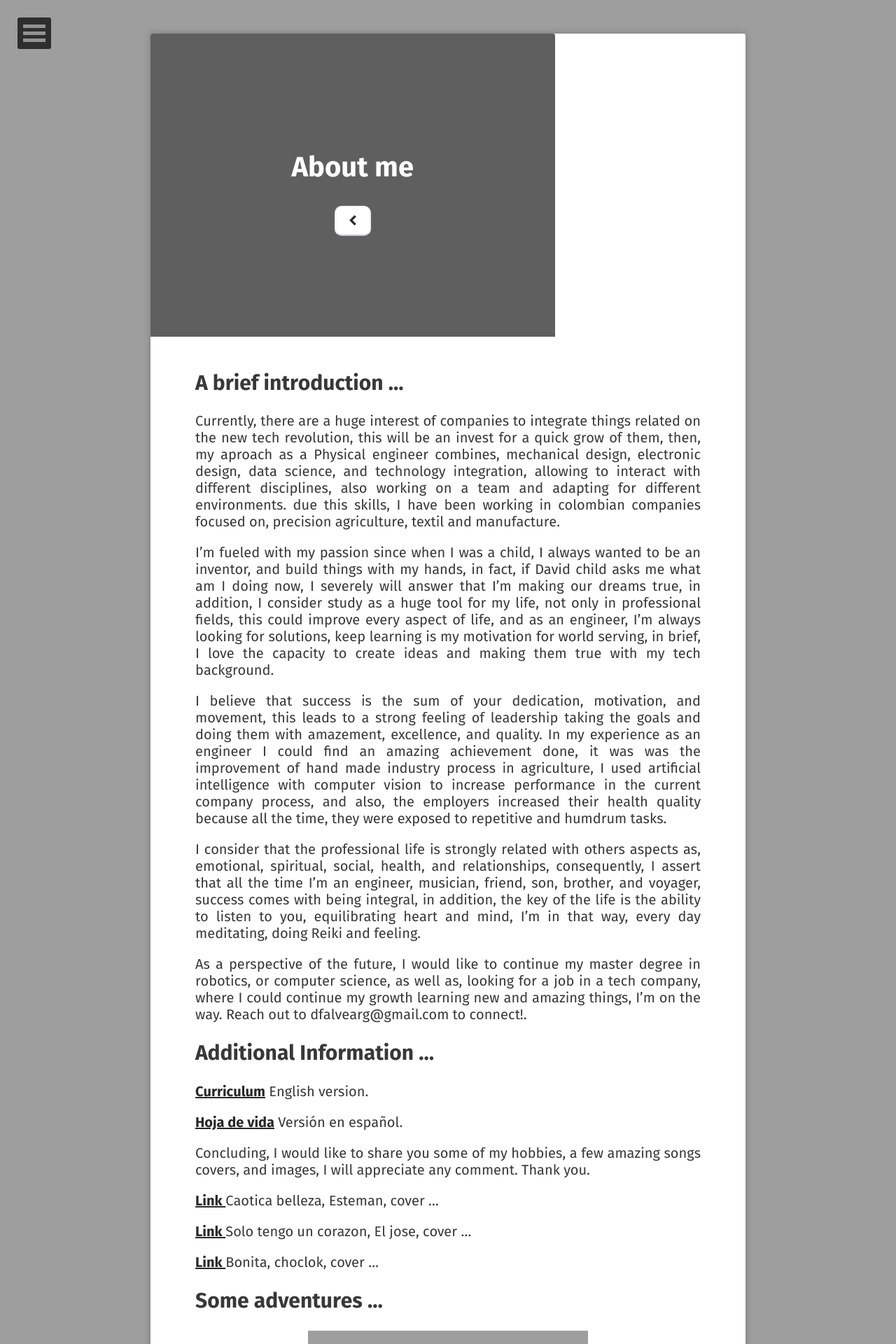
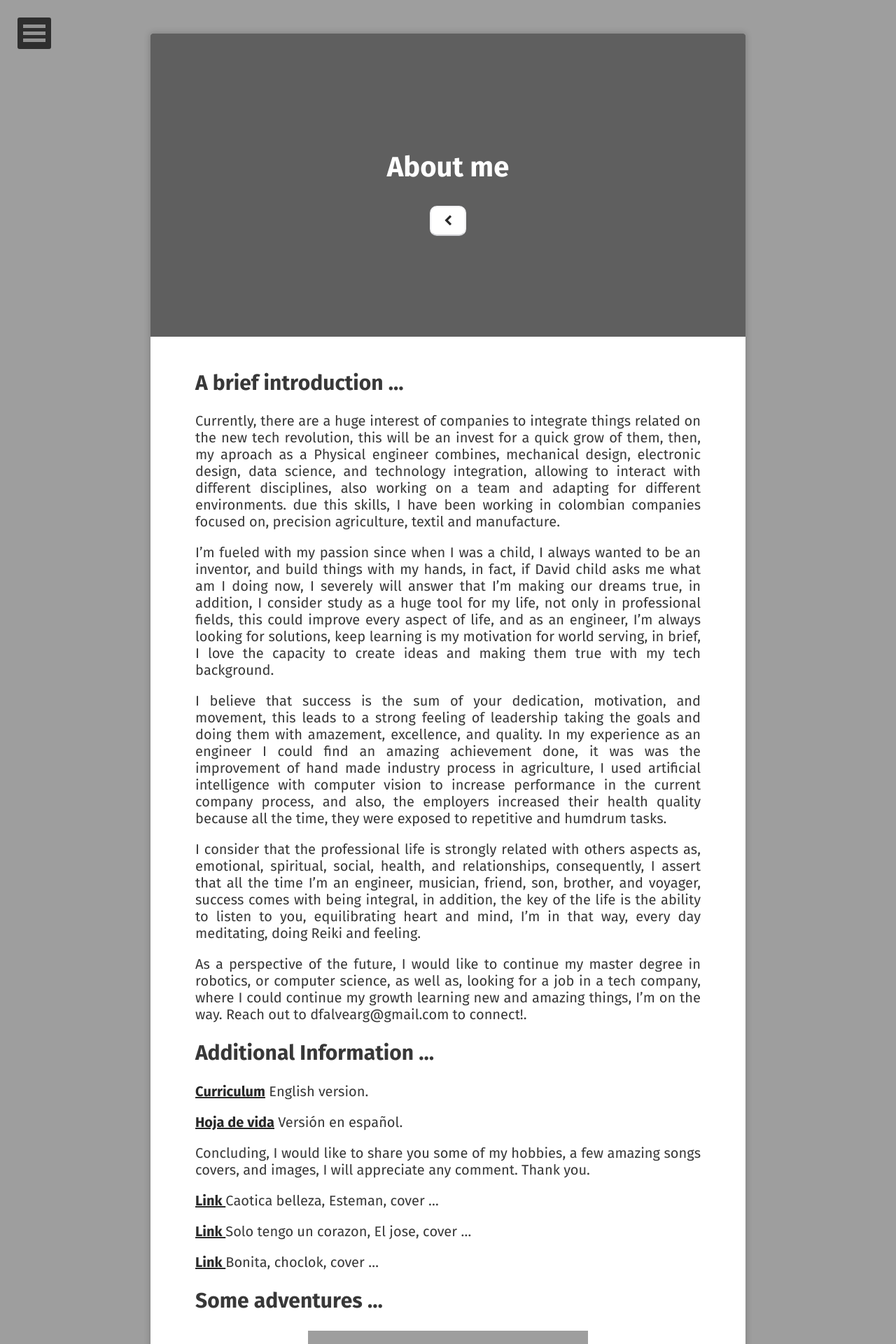
Before and after one commit to dfalveargOT/dfalveargOT.github.io, a Jekyll site: the page built from about/index.md, in a window 1280 px wide. Shown: the top 1920 px of the page at 70% size. Built offline with Jekyll 4.4.1, drawn with Linux system fonts in a browser that asks for light colours; some web fonts are replaced; grey boxes are pictures that could not be loaded.

Commit message:
Update site.scss

```diff
--- a/_sass/site.scss
+++ b/_sass/site.scss
@@ -231,10 +231,6 @@ header .entry-meta {
         background-color: rgba($black, 0.6);
         background-blend-mode: multiply;
         background-position: center center;
-
-        max-height: 80%;
-        max-width: 80%;
-        height: auto;
     }
     @media #{$medium} {
         color: white;
@@ -246,10 +242,6 @@ header .entry-meta {
         background-color: rgba($black, 0.6);
         background-blend-mode: multiply;
         background-position: center center;
-
-        max-height: 80%;
-        max-width: 80%;
-        height: auto;
     }
     @media #{$notsmall} {
         color: white;
@@ -262,8 +254,5 @@ header .entry-meta {
         background-blend-mode: multiply;
         background-position: center center;
 
-        max-height: 80%;
-        max-width: 80%;
-        height: auto;
     }
 }
```
